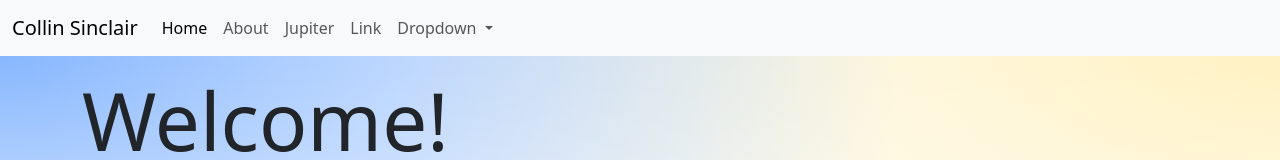
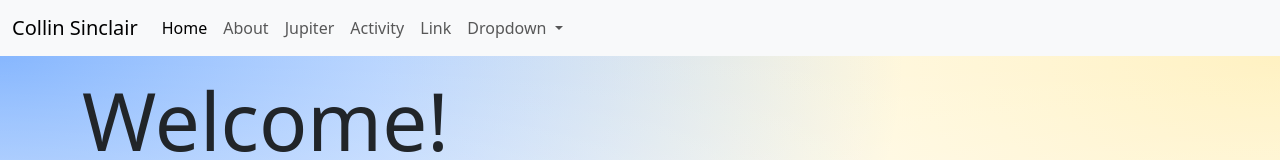
Before and after one commit to collinsinclair/personal-website, a Vue app: page / in a window 1280 px wide. Shown: the top 160 px of the page. Built offline with nearby package versions, Linux system fonts and the light colour scheme.

Commit message:
add activity view

```diff
--- a/src/components/TheNavbar.vue
+++ b/src/components/TheNavbar.vue
@@ -28,6 +28,11 @@
           <li class="nav-item">
             <router-link to="/jupiter" active-class="active" class="nav-link"
               >Jupiter
+            </router-link>
+          </li>
+          <li class="nav-item">
+            <router-link to="/activity" active-class="active" class="nav-link"
+              >Activity
             </router-link>
           </li>
           <li class="nav-item">
```
